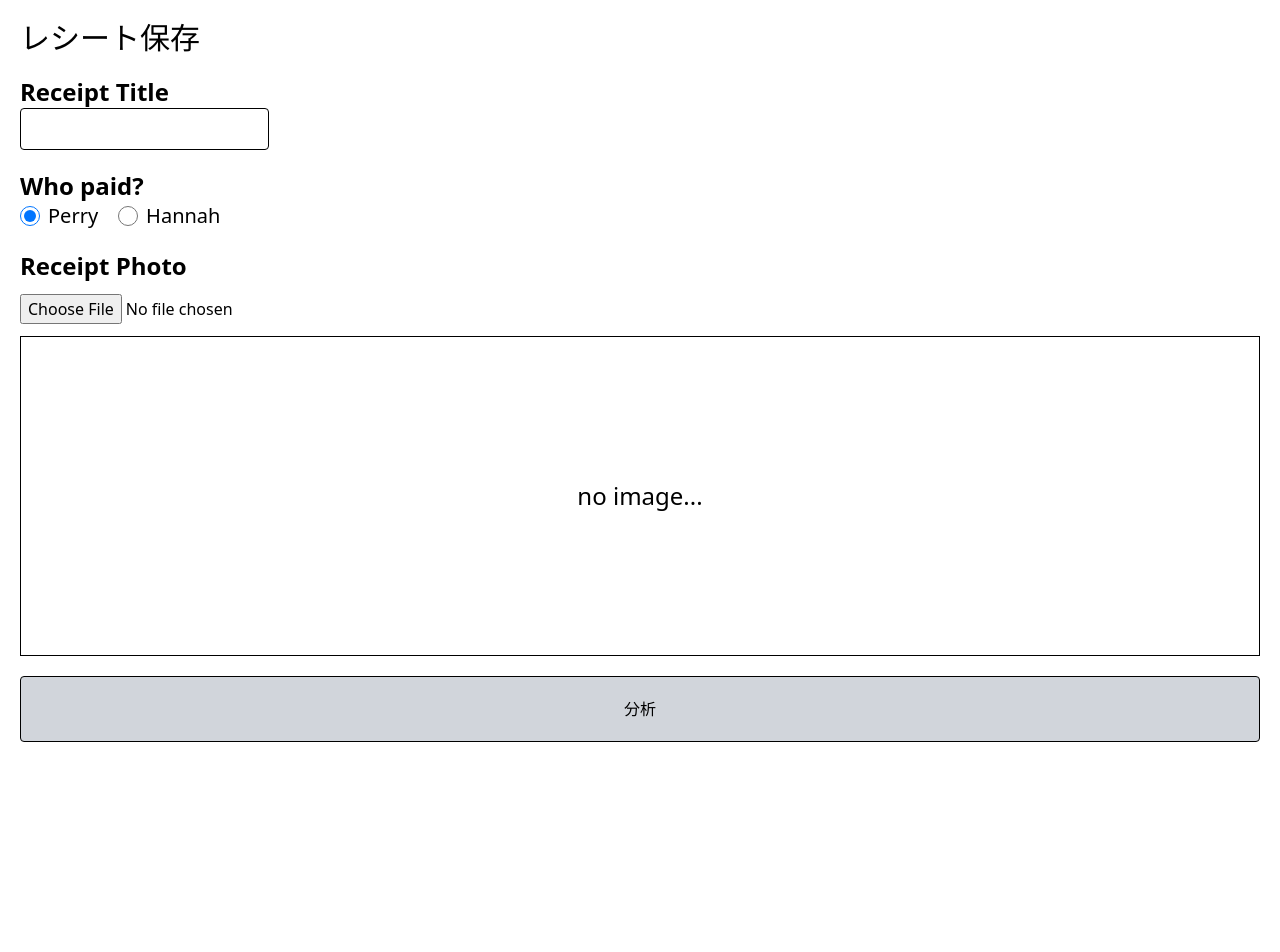
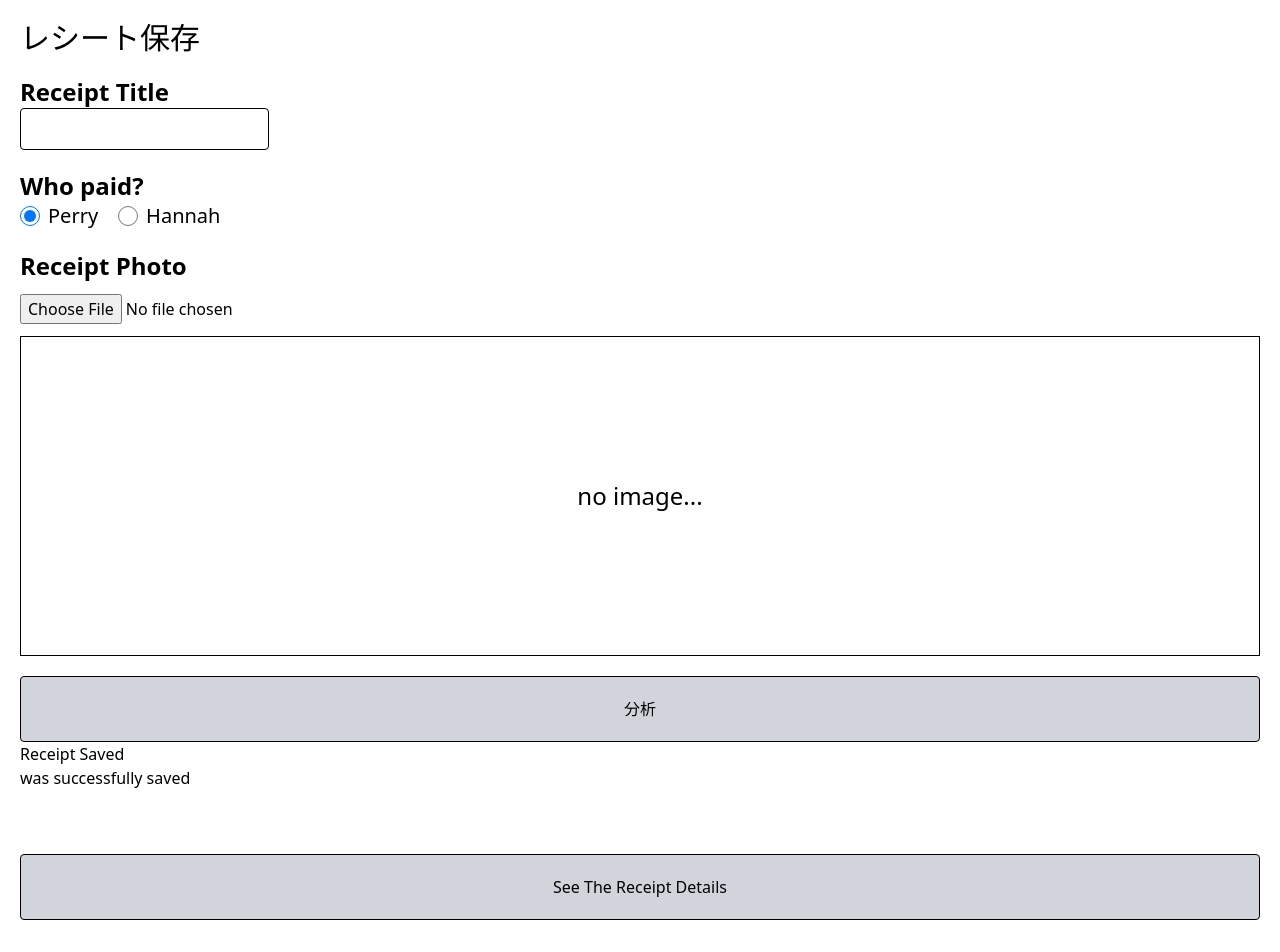
Before and after one commit to PerryM123/split-my-receipt-up-frontend, a Nuxt app: page /save-receipt in a window 1280 px wide. Shown: the top 952 px of the page. Before the commit the page ends 800 px from the top, so only its background shows below. Built offline with nearby package versions, Linux system fonts and the light colour scheme.

Commit message:
Added a TODO and a placeholder for Receipt Saved Successfully step

```diff
--- a/src/components/organisms/ReceiptOrganizer.vue
+++ b/src/components/organisms/ReceiptOrganizer.vue
@@ -2,6 +2,7 @@
  TODO:
  - organize methods, computed functions and refs, etc
  - Make an error pattern for if the sum of listed items is somehow larger than the receiptTotal
+ - Add an error screen incase SSR does not go well
 -->
 <template>
   <div>
@@ -170,7 +171,11 @@
 import CommonModal from '@/components/molecules/CommonModal.vue'
 import CommonButton from '@/components/atoms/CommonButton.vue'
 import { USERS } from '@/constants'
-import type { ItemInfo, ReceiptInfo } from '@/interfaces/receipt'
+import type {
+  ItemInfo,
+  MoveToStepThreePayload,
+  ReceiptInfo
+} from '@/interfaces/receipt'
 import ErrorMessage from '@/components/atoms/ErrorMessage.vue'
 import LoadingIcon from '@/components/atoms/LoadingIcon.vue'
 
@@ -187,7 +192,7 @@ const { receiptTotal, receiptInfo, selectedFile, receiptTitle, userWhoPaid } =
 const emit = defineEmits<{
   'update:receipt-info': [ReceiptInfo]
   'update:receipt-total': [number]
-  moveToStepThree: [number]
+  moveToStepThree: [MoveToStepThreePayload]
 }>()
 const { saveReceiptData, isLoading, data, error } = useSaveReceiptInfo()
 
@@ -239,7 +244,10 @@ const seeFinalResults = async () => {
   })
   console.log('perry: data: ', data)
   // TODO
-  emit('moveToStepThree', 0)
+  emit('moveToStepThree', {
+    receiptId: 0,
+    receiptTitle
+  })
 }
 const handleOpenEditModal = (event: MouseEvent, data: ItemInfo) => {
   isOpenEditModal.value = true
--- /dev/null
+++ b/src/components/organisms/ReceiptSavedSuccessfully.vue
@@ -0,0 +1,37 @@
+<template>
+  <div>
+    <h2>Receipt Saved</h2>
+    <p>{{ receiptTitle }} was successfully saved</p>
+    <!-- TODO: Make it DRY! -->
+
+    <div
+      v-for="(button, buttonKey) in buttonDetails"
+      :key="buttonKey"
+      class="mt-16"
+    >
+      <NuxtLink
+        class="mt-5 block rounded border border-solid border-black bg-gray-300 px-5 py-5 text-center transition-all duration-700 first:mt-0 hover:opacity-30"
+        :to="button.url"
+      >
+        {{ button.linkText }}
+      </NuxtLink>
+    </div>
+  </div>
+</template>
+<script setup lang="ts">
+const props = defineProps<{
+  receiptTitle: string
+  receiptId: number
+}>()
+
+const buttonDetails = computed(() => [
+  {
+    linkText: 'See The Receipt Details',
+    url: `/receipts/${props.receiptId}`
+  },
+  {
+    linkText: 'Home Page',
+    url: '/'
+  }
+])
+</script>
--- a/src/pages/save-receipt/index.vue
+++ b/src/pages/save-receipt/index.vue
@@ -42,9 +42,10 @@
       :user-who-paid
       @move-to-step-three="moveToStepThree"
     />
-    <template v-else-if="currentStep === STEP_3">
-      <div>this is step 3</div>
-    </template>
+    <ReceiptSavedSuccessfully
+      :receipt-title="receiptTitle"
+      :receipt-id="receiptId"
+    />
   </div>
 </template>
 <script setup lang="ts">
@@ -53,10 +54,12 @@ import SavePreparation from '@/components/organisms/SavePreparation.vue'
 import PageTitle from '@/components/atoms/PageTitle.vue'
 import type {
   ItemInfo,
+  MoveToStepThreePayload,
   MoveToStepTwoPayload,
   ReceiptInfo
 } from '@/interfaces/receipt'
 import ReceiptOrganizer from '@/components/organisms/ReceiptOrganizer.vue'
+import ReceiptSavedSuccessfully from '@/components/organisms/ReceiptSavedSuccessfully.vue'
 
 const DEFAULT_WHO_PAID = USERS.PERRY.NAME
 const userWhoPaid = ref<string>(DEFAULT_WHO_PAID)
@@ -177,7 +180,7 @@ const moveToStepTwo = (payload: MoveToStepTwoPayload) => {
     receiptTitle.value = payload.receiptTitle
   }
 }
-const moveToStepThree = (payload: number) => {
+const moveToStepThree = (payload: MoveToStepThreePayload) => {
   console.log('perry: moveToStepThree: payload: ', payload)
   currentStep.value = STEP_3
   // TODO
```
Also changed, not shown: src/interfaces/receipt.ts (+138 -0 lines).
